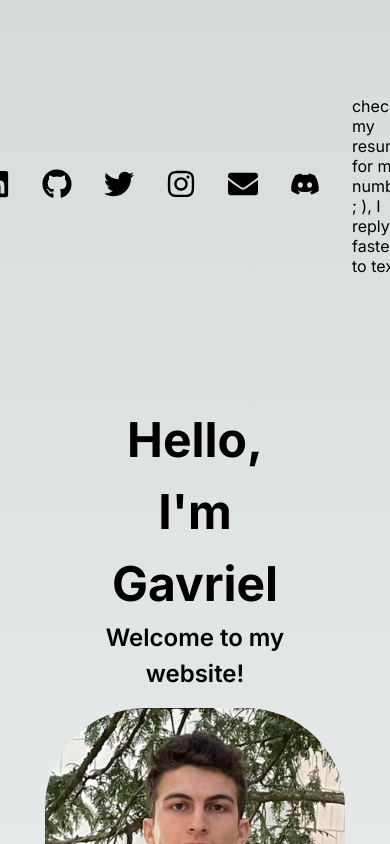
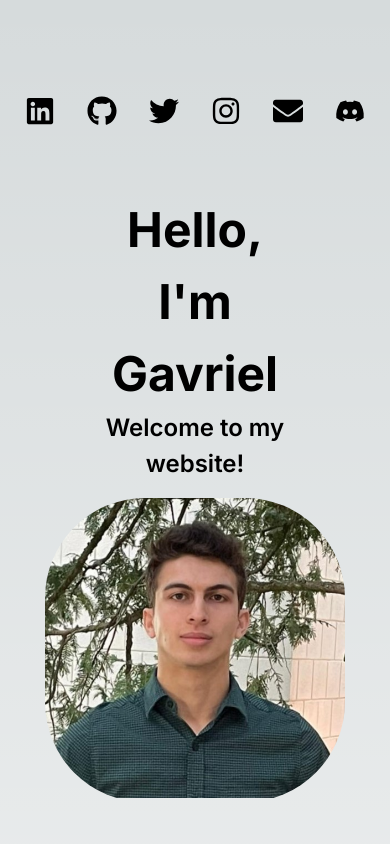
Before and after one commit to gwarren3210/prtfolio, a Next.js app: page / in a window 390 px wide. Shown: the top 844 px of the page. Built offline with nearby package versions, Linux system fonts and the light colour scheme.

Commit message:
for mobile

```diff
--- a/src/app/page.module.css
+++ b/src/app/page.module.css
@@ -9,12 +9,19 @@
 }
 
 .header {
+  display: flex;
+  justify-content: center;
+  align-items: center;
+  margin-bottom: 8rem;
+  gap: 3rem;
+}
+
+.header ul {
   list-style: none;
   display: flex;
   justify-content: center;
   align-items: center;
   gap: 2rem;
-  margin-bottom: 8rem;
 }
 
 .hero {
@@ -113,6 +120,10 @@
 }
 /* Enable hover only on non-touch devices */
 @media (hover: hover) and (pointer: fine) {
+  .header ul li:hover {
+    transform: translateY(-2px);
+  }
+
   .card:hover {
     background: rgba(var(--card-rgb), 0.1);
     border: 1px solid rgba(var(--card-border-rgb), 0.15);
@@ -133,6 +144,15 @@
 @media (max-width: 700px) {
   .content {
     padding: 4rem;
+  }
+
+  .desktopOnly {
+    display: none;
+  }
+
+  .header {
+    flex-direction: column;
+    margin-bottom: 4rem;
   }
 
   .hero {
--- a/src/cmp/header.tsx
+++ b/src/cmp/header.tsx
@@ -17,8 +17,8 @@ const iconComponents: { [key: string]: IconType } = {
 export default function Header() {
     return (
         <header>
-            <nav>
-                <ul className={styles.header}>
+            <nav className={styles.header}>
+                <ul>
                     {socialMedia.map((link: SocialMediaLink, index: number) => {
                         const IconComponent = iconComponents[link.icon];
                         if (!IconComponent) return null;
@@ -30,8 +30,8 @@ export default function Header() {
                             </li>
                         );
                     })}
-                    <li>check my resume for my number ; &#x29;, I reply faster to texts</li>
                 </ul>
+                <p className={styles.desktopOnly}>check my resume for my number ; &#x29;, I reply faster to texts</p>
             </nav>
         </header>
     );
```
